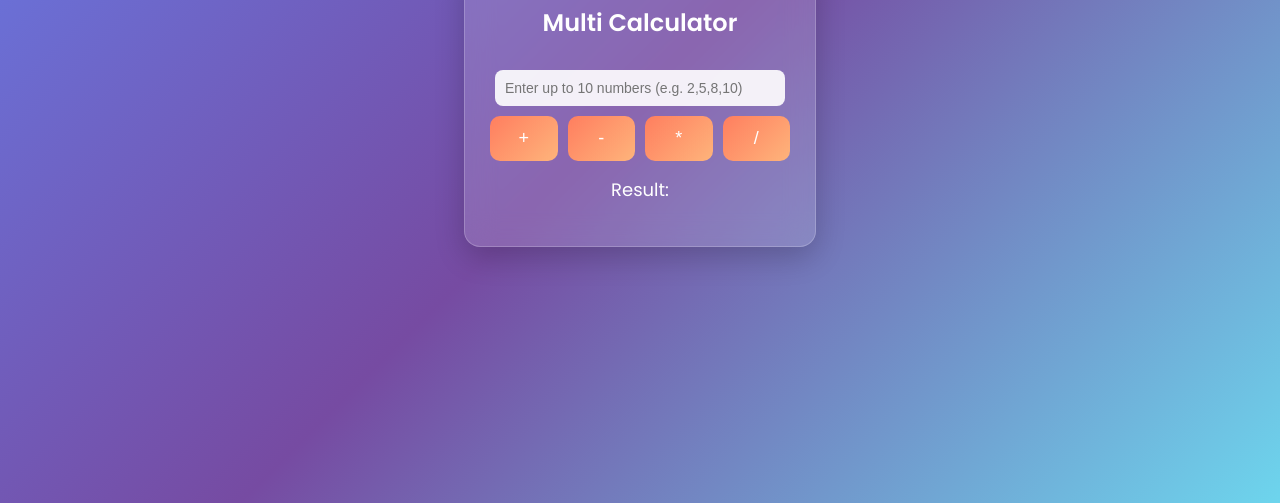
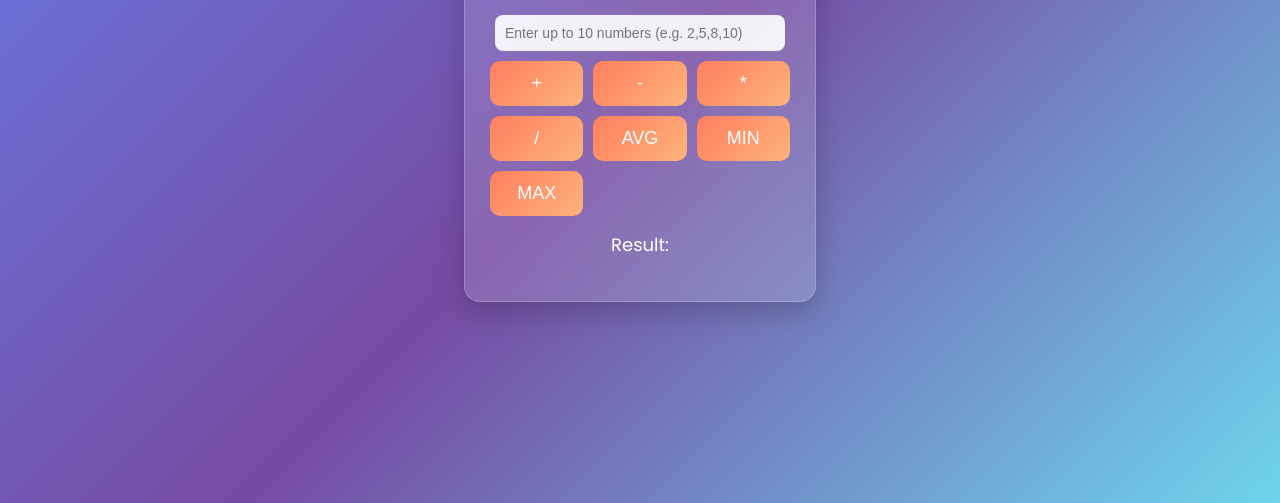
Before and after one commit to HashaamQadeer/calculator, a plain HTML site: page index.html in a window 1280 px wide. Shown: the part 297-800 px from the top of the page. Drawn offline with Linux system fonts and the light colour scheme.

Commit message:
Added more functions

```diff
--- a/index.html
+++ b/index.html
@@ -46,7 +46,7 @@
 
     .buttons {
       display: grid;
-      grid-template-columns: repeat(4, 1fr);
+    grid-template-columns: repeat(auto-fit, minmax(70px, 1fr));
       gap: 10px;
     }
 
@@ -76,9 +76,8 @@
 
 <div class="hero">
   <div class="calculator">
-    <h2>Multi Calculator</h2>
+    <h2>Calculator</h2>
 
-    <!-- Single input for multiple numbers -->
     <input type="text" id="numbers" placeholder="Enter up to 10 numbers (e.g. 2,5,8,10)">
 
     <div class="buttons">
@@ -86,6 +85,10 @@
       <button onclick="calculate('sub')">-</button>
       <button onclick="calculate('mul')">*</button>
       <button onclick="calculate('div')">/</button>
+      <button onclick="calculate('avg')">AVG</button>
+      <button onclick="calculate('min')">MIN</button>
+      <button onclick="calculate('max')">MAX</button>
+
     </div>
 
     <p id="result">Result: </p>
@@ -106,11 +109,15 @@ function calculate(op) {
   let nums = getNumbers();
   if (!nums) return;
 
-  let result = nums[0]; // start from first number
+  let result = nums[0];
+  let sum = nums[0];
 
   for (let i = 1; i < nums.length; i++) {
-
-    if (op === 'add') {
+    if(op === "avg"){
+        sum += nums[i];
+        result = sum /nums.length;
+    }
+    else if (op === 'add') {
       result += nums[i];
     }
     else if (op === "sub") {
@@ -126,7 +133,12 @@ function calculate(op) {
       }
       result /= nums[i];
     }
-
+    else if (op ==="min"){
+        result = Math.min(result, nums[i]);
+    }
+    else if (op === "max"){
+        result = Math.max(result, nums[i]);
+    }
   }
 
   document.getElementById("result").innerText = "Result: " + result;
```
